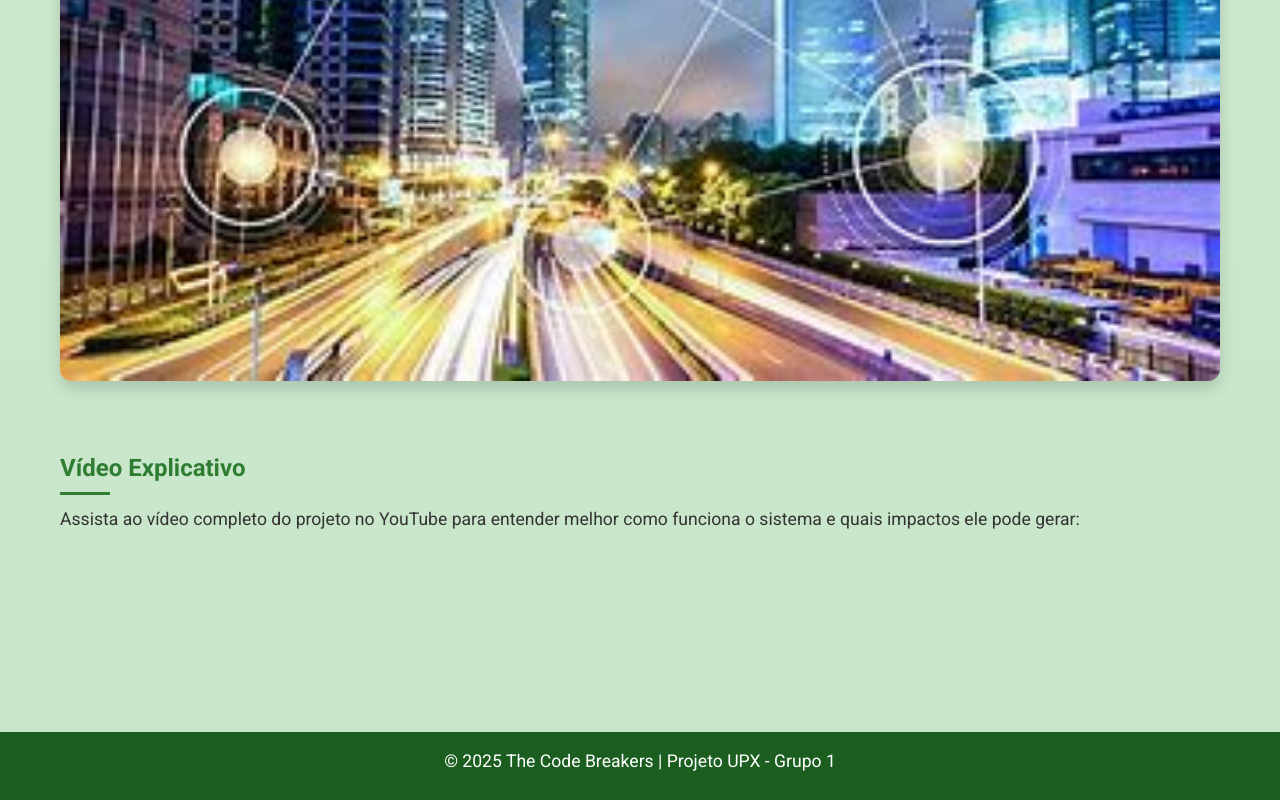
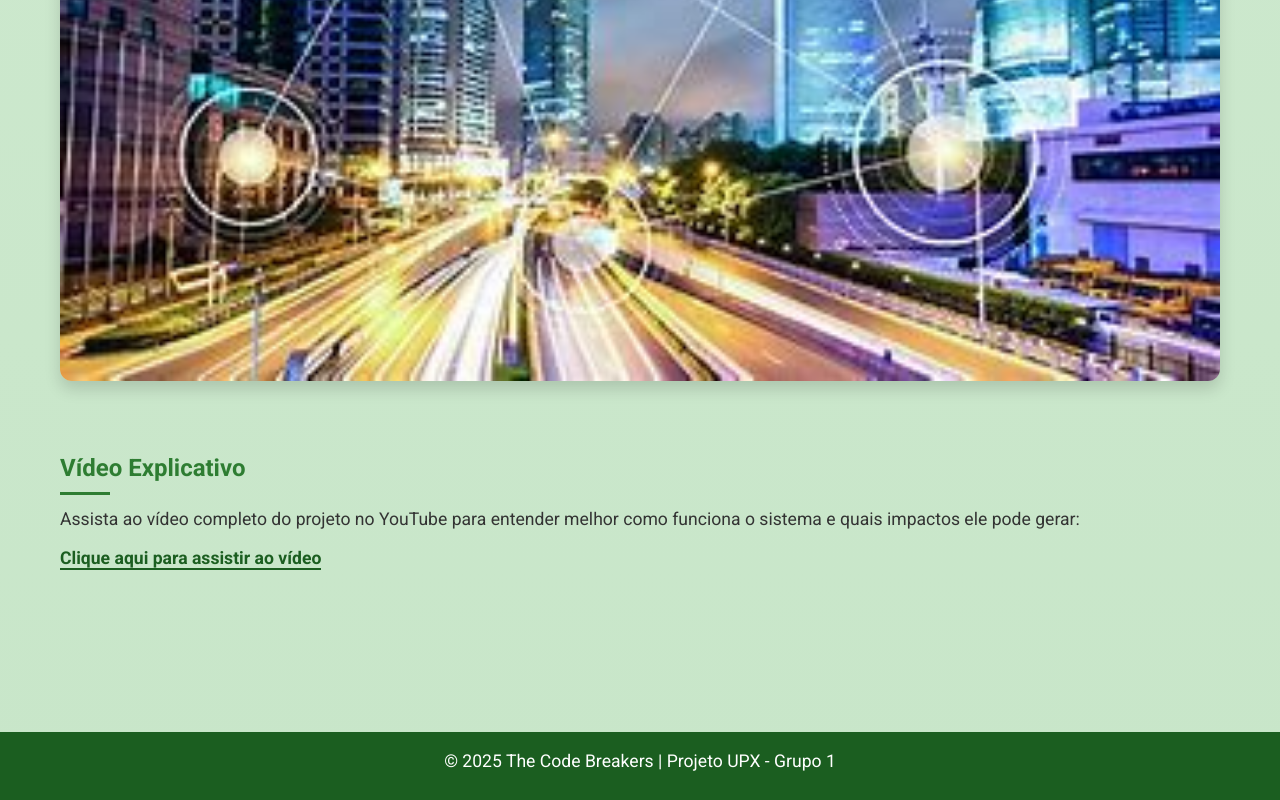
Before and after one commit to Pcamargoz/WebSite-Projeto-UPX, a plain HTML site: page index.html in a window 1280 px wide. Shown: the part 6554-7354 px from the top of the page. Drawn offline with Linux system fonts and the light colour scheme.

Commit message:
Atualizando o website

```diff
--- a/index.html
+++ b/index.html
@@ -104,9 +104,18 @@
       animation: fadeInUp 1s ease-in-out;
     }
 
-    a {
-      color: #c8e6c9;
-      text-decoration: underline;
+   a {
+    color: #1b5e20;
+    font-weight: bold;
+    text-decoration: none;
+    border-bottom: 2px solid #1b5e20;
+    transition: 0.3s ease;
+    }
+
+    a:hover {
+    color: #2e7d32;
+    border-color: #2e7d32;
+    text-decoration: underline;
     }
 
     @keyframes fadeIn {
```
